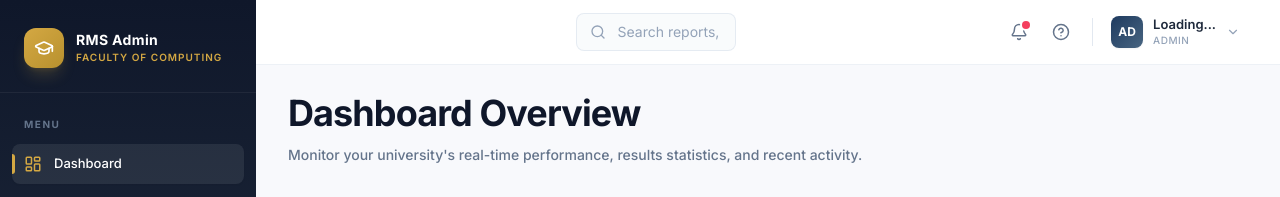
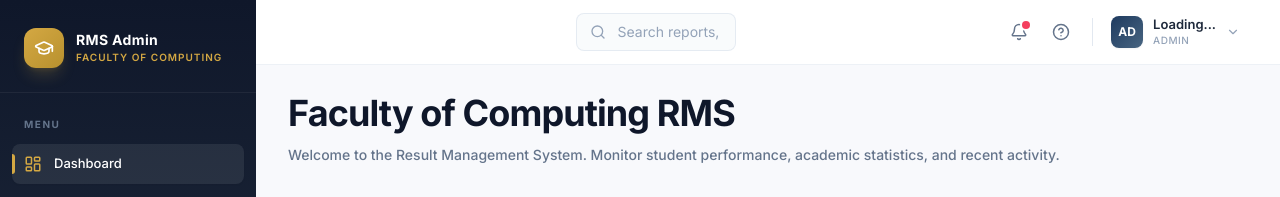
Before and after one commit to Dhivanujan/Community-Project-RMS, a Next.js app: page /admin in a window 1280 px wide. Shown: the top 197 px of the page. Built offline with nearby package versions, Linux system fonts and the light colour scheme; no server answers; the database is empty.

Commit message:
chore(admin): update dashboard greeting to match RMS application context

```diff
--- a/app/admin/page.jsx
+++ b/app/admin/page.jsx
@@ -67,10 +67,10 @@ export default async function AdminDashboard() {
         <div className="w-full h-full space-y-8">
             <header>
                 <h1 className="text-3xl lg:text-4xl font-bold text-textDark tracking-tight leading-[1.15]">
-                    Dashboard Overview
+                    Faculty of Computing RMS
                 </h1>
                 <p className="mt-3 text-textMuted text-sm font-medium">
-                    Monitor your university&apos;s real-time performance, results statistics, and recent activity.
+                    Welcome to the Result Management System. Monitor student performance, academic statistics, and recent activity.
                 </p>
             </header>
 
```
